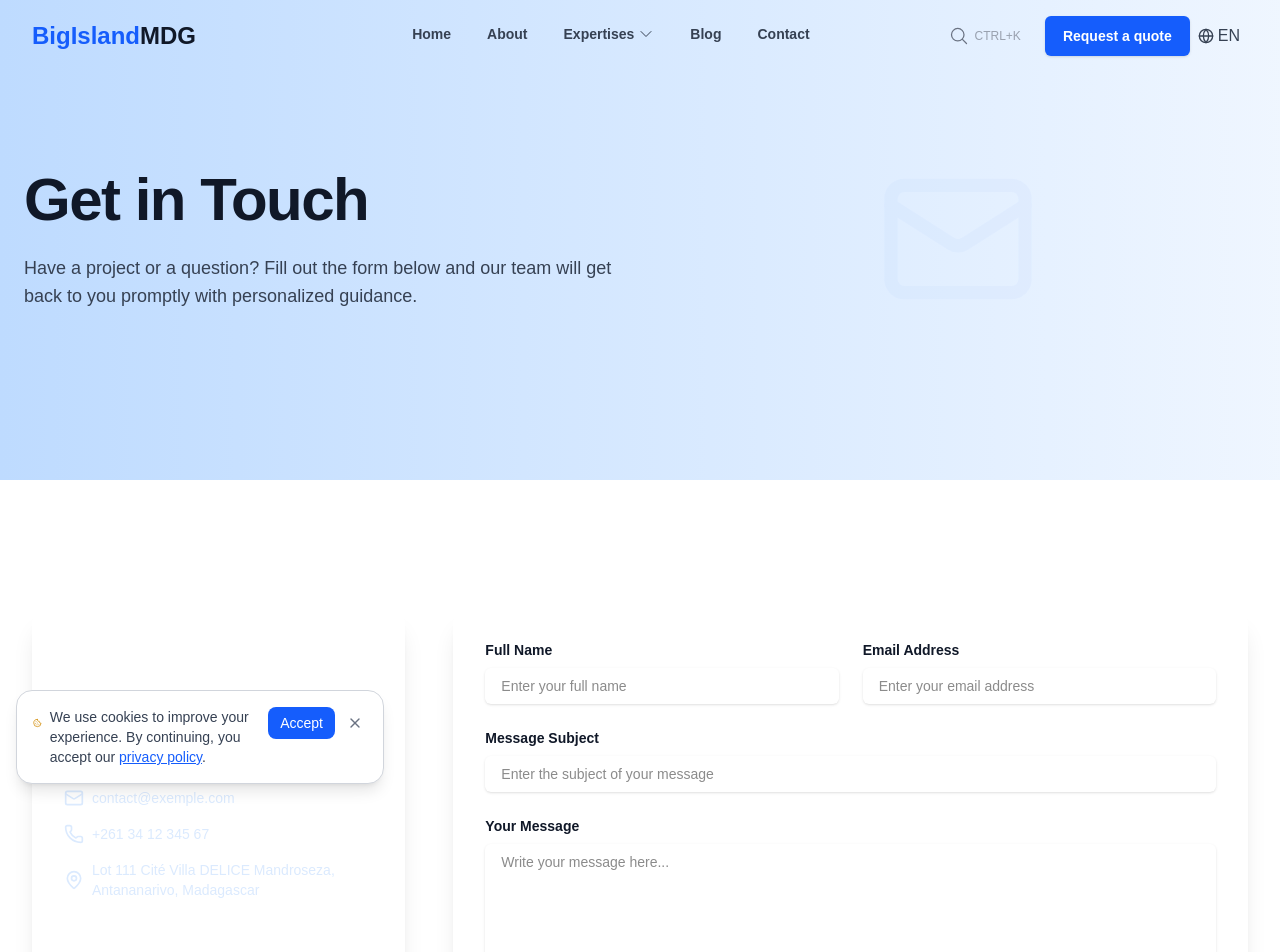
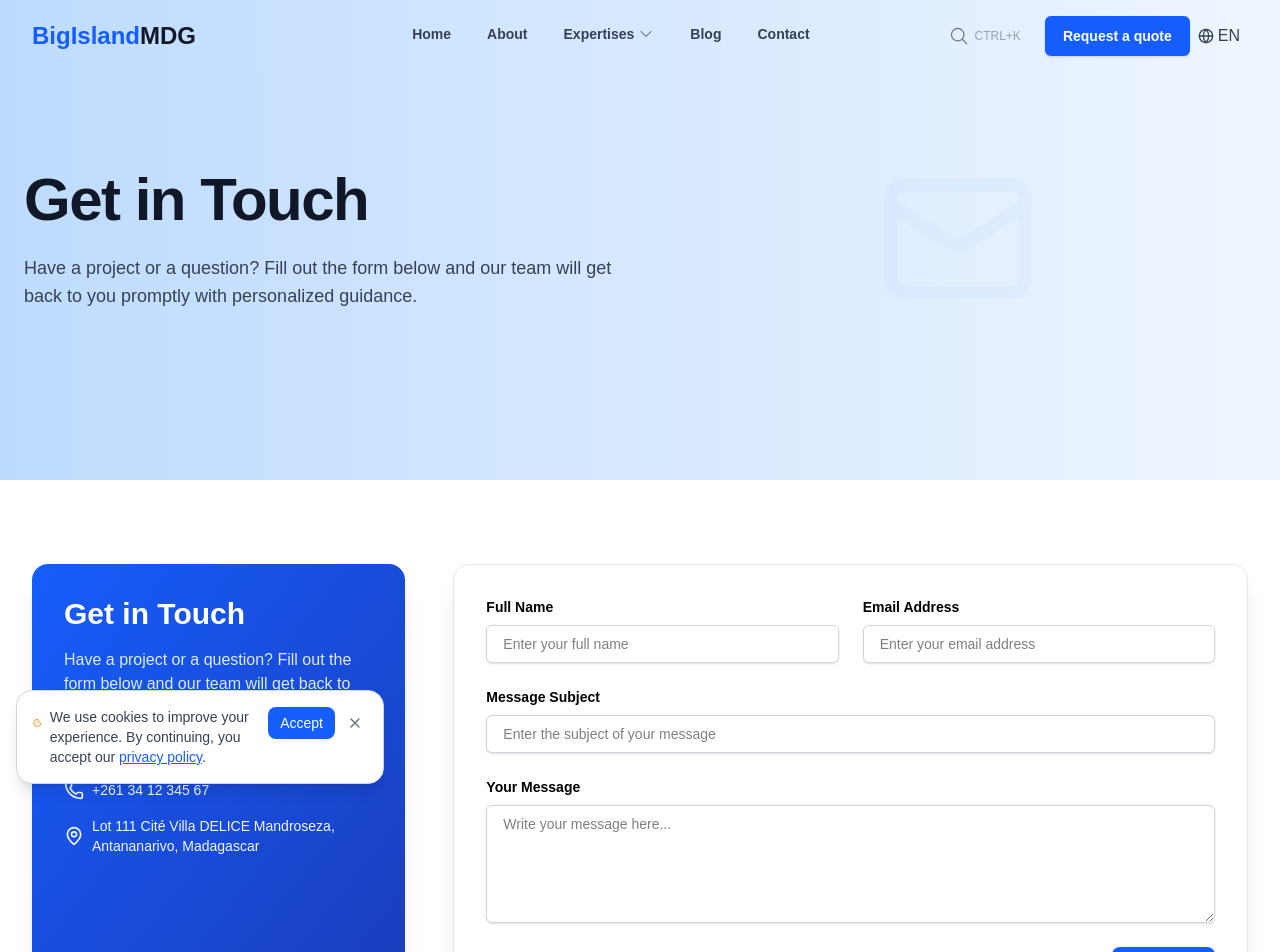
Before and after one commit to bigislandmdg/BigislandWebsite, a Next.js app in the folder bigisland-mdg/: page /contact in a window 1280 px wide. Shown: the top 952 px of the page. Built offline with nearby package versions, Linux system fonts and the light colour scheme.

Commit message:
bigisland-mdg update 08/09/2025 11:21

```diff
--- a/bigisland-mdg/components/navigation/Footer.tsx
+++ b/bigisland-mdg/components/navigation/Footer.tsx
@@ -29,7 +29,7 @@ export default function Footer() {
   };
 
   return (
-    <footer className="bg-white border-t border-gray-200">
+    <footer className="bg-gray-50 border-t border-gray-200">
       {/* Section principale */}
       <div className="mx-auto max-w-7xl px-4 sm:px-6 lg:px-8 py-12 lg:py-16">
         <div className="xl:grid xl:grid-cols-5 xl:gap-8">
@@ -154,7 +154,7 @@ export default function Footer() {
       </div>
 
       {/* Newsletter */}
-      <div className="bg-white">
+      <div className="bg-gray-50">
         <div className="mx-auto max-w-7xl px-4 py-12 sm:px-6 lg:px-8 lg:py-16">
           <div className="lg:flex lg:items-center lg:justify-between">
             <div className="lg:w-0 lg:flex-1">
--- a/bigisland-mdg/components/screen/BlogScreen.tsx
+++ b/bigisland-mdg/components/screen/BlogScreen.tsx
@@ -3,7 +3,7 @@
 import { motion, useInView } from 'framer-motion';
 import Link from 'next/link';
 import { useTranslation } from 'react-i18next';
-import { FaArrowRight, FaCalendarAlt, FaClock, FaPenFancy } from 'react-icons/fa';
+import { FaArrowRight, FaBookmark, FaBookOpen, FaCalendarAlt, FaClock, FaPenFancy } from 'react-icons/fa';
 import { useRef, useState } from 'react';
 
 // ✅ Effet tilt sur la souris
@@ -140,7 +140,7 @@ export default function BlogScreen() {
             className="flex justify-center items-center"
           >
             <div className="w-50 h-50 md:w-56 md:h-56 flex items-center justify-center">
-              <FaPenFancy className="w-40 h-40 md:w-56 md:h-56 text-blue-600" />
+              <FaBookOpen className="w-40 h-40 md:w-56 md:h-56 text-blue-600" />
             </div>
           </motion.div>
         </div>
--- a/bigisland-mdg/components/screen/ContactScreen.tsx
+++ b/bigisland-mdg/components/screen/ContactScreen.tsx
@@ -97,16 +97,16 @@ export default function ContactScreen() {
       </section>
 
       {/* ===== Contact Form & Info ===== */}
-      <section className="px-6 py-24 sm:py-32 lg:px-8">
+<section className="px-6 py-21 sm:py-21 lg:px-8">
   <div
     ref={ref}
     className="mx-auto max-w-7xl grid grid-cols-1 lg:grid-cols-3 gap-12"
   >
     {/* Info Card */}
-          <TiltCard className="lg:col-span-1 p-8 bg-blue-500 text-white">
+    <TiltCard className="lg:col-span-1 p-8 bg-gradient-to-br from-blue-600 to-blue-800 text-white">
       <h2 className="text-3xl font-bold mb-4">{t('contactPage.title')}</h2>
       <p className="text-base text-blue-100 mb-6">{t('contactPage.subtitle')}</p>
-            <dl className="space-y-4 text-blue-100 text-sm">
+      <dl className="space-y-4 text-blue-50 text-sm">
         <div className="flex items-center gap-2">
           <Mail className="w-5 h-5" />
           <dd>contact@exemple.com</dd>
@@ -127,7 +127,7 @@ export default function ContactScreen() {
     </TiltCard>
 
     {/* Form Card */}
-          <TiltCard className="lg:col-span-2 p-8">
+    <TiltCard className="lg:col-span-2 p-8 bg-gray-800 text-black border border-gray-200">
       <motion.form
         initial={{ opacity: 0, y: 40 }}
         animate={isInView ? { opacity: 1, y: 0 } : {}}
@@ -137,50 +137,50 @@ export default function ContactScreen() {
       >
         <div className="grid grid-cols-1 sm:grid-cols-2 gap-6">
           <div>
-                  <label className="block text-sm font-semibold text-gray-900">
+            <label className="block text-sm font-semibold text-dark">
               {t('contactPage.form.name')}
             </label>
             <input
               type="text"
               name="name"
               placeholder={t('contactPage.form.placeholderName')}
-                    className="mt-2 block w-full rounded-md border-gray-300 py-2 px-4 shadow-sm focus:border-blue-500 focus:ring-2 focus:ring-blue-500 sm:text-sm"
+              className="mt-2 block w-full rounded-md border border-gray-300 dark:border-gray-700 py-2 px-4 shadow-sm focus:border-blue-500 focus:ring-2 focus:ring-blue-500 sm:text-sm bg-white "
               required
             />
           </div>
           <div>
-                  <label className="block text-sm font-semibold text-gray-900">
+            <label className="block text-sm font-semibold text-dark">
               {t('contactPage.form.email')}
             </label>
             <input
               type="email"
               name="email"
               placeholder={t('contactPage.form.placeholderEmail')}
-                    className="mt-2 block w-full rounded-md border-gray-300 py-2 px-4 shadow-sm focus:border-blue-500 focus:ring-2 focus:ring-blue-500 sm:text-sm"
+              className="mt-2 block w-full rounded-md border border-gray-300 dark:border-gray-700 py-2 px-4 shadow-sm focus:border-blue-500 focus:ring-2 focus:ring-blue-500 sm:text-sm bg-white"
               required
             />
           </div>
           <div className="sm:col-span-2">
-                  <label className="block text-sm font-semibold text-gray-900">
+            <label className="block text-sm font-semibold text-dark">
               {t('contactPage.form.subject')}
             </label>
             <input
               type="text"
               name="subject"
               placeholder={t('contactPage.form.placeholderSubject')}
-                    className="mt-2 block w-full rounded-md border-gray-300 py-2 px-4 shadow-sm focus:border-blue-500 focus:ring-2 focus:ring-blue-500 sm:text-sm"
+              className="mt-2 block w-full rounded-md border border-gray-300 dark:border-gray-700 py-2 px-4 shadow-sm focus:border-blue-500 focus:ring-2 focus:ring-blue-500 sm:text-sm bg-white"
               required
             />
           </div>
           <div className="sm:col-span-2">
-                  <label className="block text-sm font-semibold text-gray-900">
+            <label className="block text-sm font-semibold text-dark">
               {t('contactPage.form.message')}
             </label>
             <textarea
               name="message"
               rows={5}
               placeholder={t('contactPage.form.placeholderMessage')}
-                    className="mt-2 block w-full rounded-md border-gray-300 py-2 px-4 shadow-sm focus:border-blue-500 focus:ring-2 focus:ring-blue-500 sm:text-sm"
+              className="mt-2 block w-full rounded-md border border-gray-300 dark:border-gray-700 py-2 px-4 shadow-sm focus:border-blue-500 focus:ring-2 focus:ring-blue-500 sm:text-sm bg-white"
               required
             ></textarea>
           </div>
@@ -189,7 +189,7 @@ export default function ContactScreen() {
         {formStatus.message && (
           <div
             className={`p-3 rounded-lg ${
-                    formStatus.success ? 'bg-green-50 text-green-700' : 'bg-red-50 text-red-700'
+              formStatus.success ? 'bg-green-50 text-green-700 dark:bg-green-900 dark:text-green-200' : 'bg-red-50 text-red-700 dark:bg-red-900 dark:text-red-200'
             }`}
           >
             {formStatus.message}
@@ -201,7 +201,7 @@ export default function ContactScreen() {
             whileHover={{ scale: 1.05 }}
             whileTap={{ scale: 0.95 }}
             type="submit"
-                  className="bg-blue-600 text-white py-3 px-8 rounded-lg font-semibold transition duration-300 hover:bg-blue-700"
+            className="bg-blue-600 text-white py-3 px-8 rounded-lg font-semibold transition duration-300 hover:bg-blue-700 shadow-md"
           >
             {t('contactPage.form.send')}
           </motion.button>
@@ -210,6 +210,7 @@ export default function ContactScreen() {
     </TiltCard>
   </div>
 </section>
+
     </main>
   );
 }
```
Lines whose indentation alone changed are shown as unchanged.
